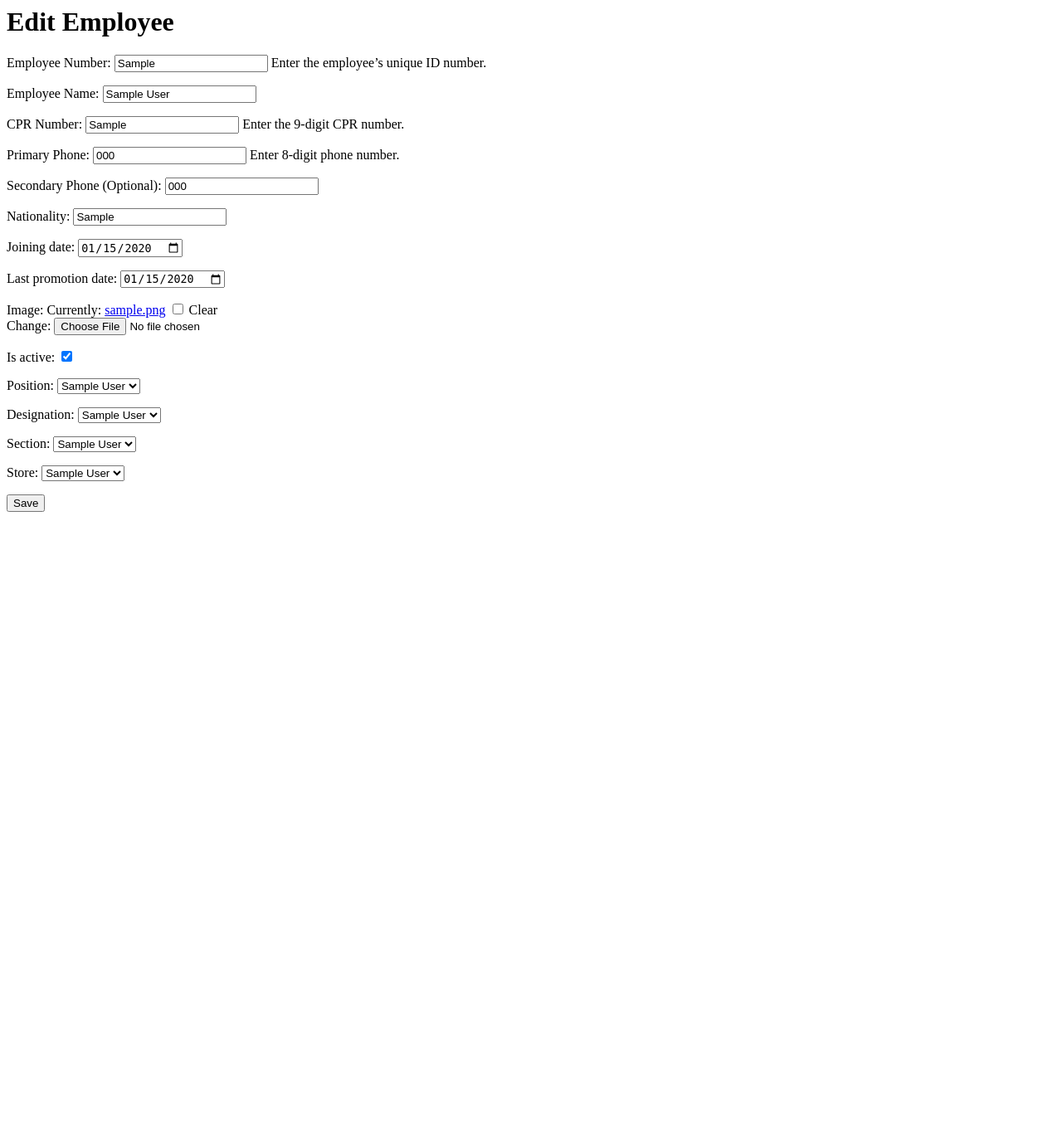
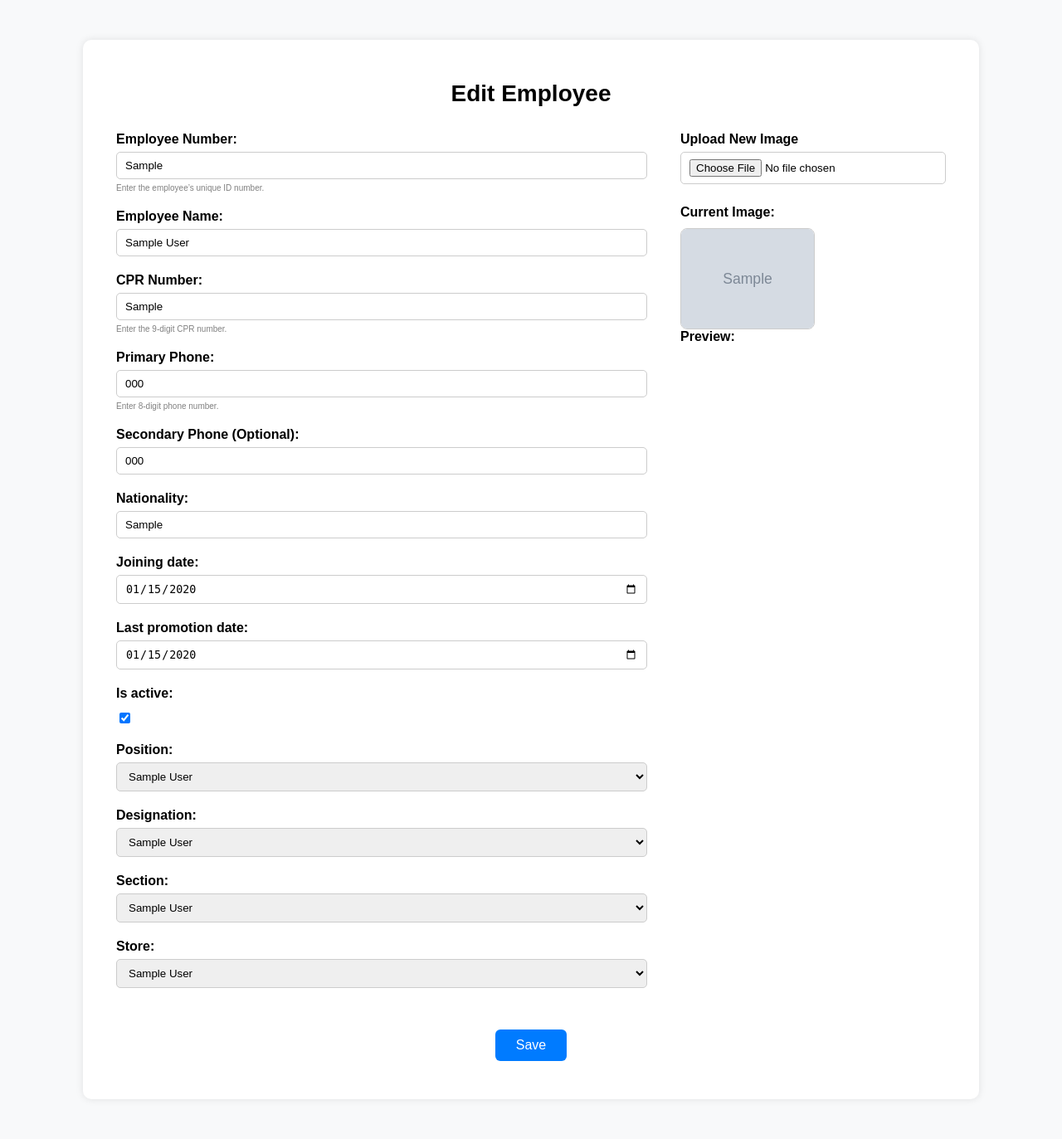
Before and after one commit to Naimjalal/erp-django-capstone, a Django app: page /employees/edit/1/ in a window 1280 px wide. Shown: the whole page at 83% size. Before the commit the page ends 617 px from the top, so only its background shows below. Run offline with Django 5.2, Linux system fonts and the light colour scheme; tables that the repository leaves empty hold one stand-in row (values such as "Sample post"); grey boxes marked "Sample" are stand-in pictures.

Commit message:
added employee search function

```diff
--- a/employees/templates/employees/employee_form.html
+++ b/employees/templates/employees/employee_form.html
@@ -1,16 +1,74 @@
+{% load static %}
 <html>
   <head>
-  <title>Add Employee</title>
+    <title>{{ title }}</title>
+    <link rel="stylesheet" href="{% static 'css/style.css' %}" />
   </head>
   <body>
-  <h1>{{ title }}</h1>
+    <div class="form-container">
+      <h1 class="form-title">{{ title }}</h1>
 
-  <form method="POST" enctype = "multipart/form-data">
+      <form method="POST" enctype="multipart/form-data">
         {% csrf_token %}
-    {{ form.as_p }}
 
-  <button type = "submit">Save</button>
+        <div class="form-flex">
+          <!-- Left: Form Fields -->
+          <div class="form-left">
+            {% for field in form %} {% if field.name != "image" %}
+            <div class="form-group">
+              <label for="{{ field.id_for_label }}">{{ field.label }}:</label>
+              {{ field }} {% if field.help_text %}
+              <div class="form-help"><small>{{ field.help_text }}</small></div>
+              {% endif %}
+            </div>
+            {% endif %} {% endfor %}
+          </div>
+
+          <!-- Right: Image Upload + Preview -->
+          <div class="form-right">
+            <label><strong>Upload New Image</strong></label>
+            <input type="file" name="image" id="id_image" />
+
+            {% if edit and form.instance.image %}
+            <div style="margin-top: 15px">
+              <label class="current-image-label">Current Image:</label>
+              <img
+                src="{{ form.instance.image.url }}"
+                alt="Current Image"
+                class="image-preview"
+              />
+            </div>
+            {% endif %}
+
+            <label class="preview-label">Preview:</label>
+            <img
+              id="preview"
+              class="image-preview"
+              style="display: none"
+              alt="New Preview"
+            />
+          </div>
+        </div>
+
+        <div class="form-actions">
+          <button type="submit">Save</button>
+        </div>
       </form>
 
+      <script>
+        document.addEventListener('DOMContentLoaded', function () {
+          const fileInput = document.querySelector('input[type="file"]')
+          const preview = document.getElementById('preview')
+
+          fileInput.addEventListener('change', function () {
+            const file = fileInput.files[0]
+            if (file) {
+              preview.src = URL.createObjectURL(file)
+              preview.style.display = 'block'
+            }
+          })
+        })
+      </script>
+    </div>
   </body>
 </html>
--- a/employees/urls.py
+++ b/employees/urls.py
@@ -8,6 +8,7 @@ urlpatterns = [
     path('deactivate/<int:pk>/', views.deactivate_employee, name='deactivate_employee'),
     path('inactive/', views.inactive_employees, name='inactive_employees'),
     path('reactivate/<int:pk>/', views.reactivate_employee, name='reactivate_employee'),
+    path('search/', views.employee_search, name='employee_search'),
 
 
 
--- a/employees/views.py
+++ b/employees/views.py
@@ -27,7 +27,8 @@ def edit_employee(request, pk):
             return redirect('list_employee')
     else:
         form = EmployeeForm(instance=employee)
-    return render(request, 'employees/employee_form.html',{'form': form, 'title': 'Edit Employee'})
+    return render(request, 'employees/employee_form.html',{'form': form, 'title': 'Edit Employee',
+    'edit': True})
 
 # def delete_employee(request,pk):
 #     employee = get_object_or_404(Employee,pk=pk)
@@ -50,3 +51,15 @@ def reactivate_employee(request, pk):
     employee.is_active = True
     employee.save()
     return redirect('inactive_employees')
+
+def employee_search(request):
+    searched = False
+    result = None
+    query = request.GET.get('emp_num')
+    if query:
+        searched = True
+        try:
+            result = Employee.objects.get(employee_no__icontains=query)
+        except Employee.DoesNotExist:
+            result = None
+    return render(request, 'employees/employee_search.html', {'result': result, 'searched': searched})
--- a/erp_system/settings.py
+++ b/erp_system/settings.py
@@ -123,6 +123,7 @@ USE_TZ = True
 # https://docs.djangoproject.com/en/5.2/howto/static-files/
 
 STATIC_URL = 'static/'
+STATICFILES_DIRS = [ BASE_DIR / "static" ]
 
 # Default primary key field type
 # https://docs.djangoproject.com/en/5.2/ref/settings/#default-auto-field
--- /dev/null
+++ b/static/css/style.css
@@ -0,0 +1,222 @@
+body {
+  font-family: Arial, sans-serif;
+  background-color: #f8f9fa;
+  padding: 40px;
+}
+
+.form-container {
+  background: white;
+  max-width: 1000px;
+  margin: auto;
+  padding: 30px 40px;
+  border-radius: 10px;
+  box-shadow: 0 0 10px rgba(0, 0, 0, 0.1);
+}
+
+.form-title {
+  text-align: center;
+  margin-bottom: 30px;
+  font-size: 28px;
+  font-weight: bold;
+}
+
+.form-flex {
+  display: flex;
+  gap: 40px;
+  justify-content: space-between;
+  flex-wrap: wrap;
+}
+
+.form-left {
+  flex: 2;
+  min-width: 300px;
+}
+
+.form-right {
+  flex: 1;
+  min-width: 200px;
+}
+
+.form-group {
+  margin-bottom: 20px;
+}
+
+label {
+  font-weight: bold;
+  display: block;
+  margin-bottom: 6px;
+}
+
+input[type="text"],
+input[type="date"],
+input[type="file"],
+select,
+textarea {
+  width: 100%;
+  padding: 8px 10px;
+  border: 1px solid #ccc;
+  border-radius: 5px;
+}
+
+input[type="checkbox"] {
+  margin-top: 8px;
+}
+
+.form-help {
+  margin-top: 5px;
+  font-size: 12px;
+  color: gray;
+}
+
+.form-right label {
+  margin-bottom: 6px;
+  display: block;
+  font-weight: bold;
+}
+
+.form-right input[type="file"] {
+  margin-bottom: 10px;
+}
+
+.form-right .current-image-label {
+  margin-top: 15px;
+  font-weight: bold;
+  display: block;
+}
+
+img#preview,
+.form-right img {
+  display: block;
+  margin-top: 10px;
+  width: 100%;
+  max-width: 160px;
+  height: auto;
+  object-fit: cover;
+  border-radius: 8px; /* Use 50% if you want circular profile */
+  border: 1px solid #ccc;
+}
+
+/* Optional: Circular preview image (comment above and uncomment below for rounded) */
+/*
+img#preview,
+.form-right img {
+  border-radius: 50%;
+}
+*/
+
+.form-actions {
+  text-align: center;
+  margin-top: 30px;
+}
+
+button[type="submit"] {
+  background-color: #007bff;
+  color: white;
+  padding: 10px 25px;
+  font-size: 16px;
+  border: none;
+  border-radius: 6px;
+  cursor: pointer;
+  transition: background 0.3s;
+}
+
+button[type="submit"]:hover {
+  background-color: #0056b3;
+}
+
+/* Responsive layout for smaller screens */
+@media (max-width: 768px) {
+  .form-flex {
+    flex-direction: column;
+  }
+
+  .form-left,
+  .form-right {
+    width: 100%;
+  }
+
+  img#preview,
+  .form-right img {
+    margin-left: auto;
+    margin-right: auto;
+  }
+}
+
+/* for employee search */
+
+.employee-card {
+  display: flex;
+  justify-content: space-between;
+  align-items: flex-start;
+  background: #ffffff;
+  border: 1px solid #ddd;
+  border-radius: 12px;
+  padding: 30px;
+  box-shadow: 0 4px 12px rgba(0, 0, 0, 0.05);
+  max-width: 900px;
+  margin: 40px auto;
+}
+.employee-details h3 {
+  text-align: center;
+  margin-bottom: 20px;
+  font-size: 22px;
+}
+
+
+.employee-details {
+  flex: 2;
+}
+
+.employee-photo {
+  flex: 1;
+  text-align: center;
+}
+
+.employee-photo img {
+  max-width: 180px;
+  height: auto;
+  border-radius: 10px;
+  border: 1px solid #ccc;
+  box-shadow: 0 2px 8px rgba(0,0,0,0.05);
+}
+
+.employee-details p {
+  margin-bottom: 8px;
+  font-size: 16px;
+  line-height: 1.4;
+}
+
+.search-form {
+  text-align: center;
+  margin-top: 20px;
+}
+.search-form input[type="text"] {
+  padding: 8px;
+  width: 250px;
+  margin-right: 10px;
+}
+.search-form button {
+  padding: 8px 16px;
+}
+
+.clear-button {
+  padding: 10px 20px;
+  background-color: #6c757d;
+  color: white;
+  border-radius: 4px;
+  text-decoration: none;
+  display: inline-block;
+}
+
+.clear-button:hover {
+  background-color: #5a6268;
+}
+nav a {
+  margin-right: 15px;
+  text-decoration: none;
+  color: #333;
+}
+
+nav a:hover {
+  color: #007bff;
+}
```
Also changed, not shown: employees/templates/base.html (+12 -9 lines), employees/templates/employees/employee_search.html (added, +45 -0 lines), media/employee_images/1.png (added), media/employee_images/4CONNECT.jpg (added), media/employee_images/landcrusier_QTIYJG9.jpg (added), media/employee_images/landcrusier_vFj6k9w.jpg (added), media/employee_images/naim-pic_9jkKpGl.jpg (added), media/employee_images/naim-pic_T4CMvkP.jpg (added). Lines whose indentation alone changed are shown as unchanged.
